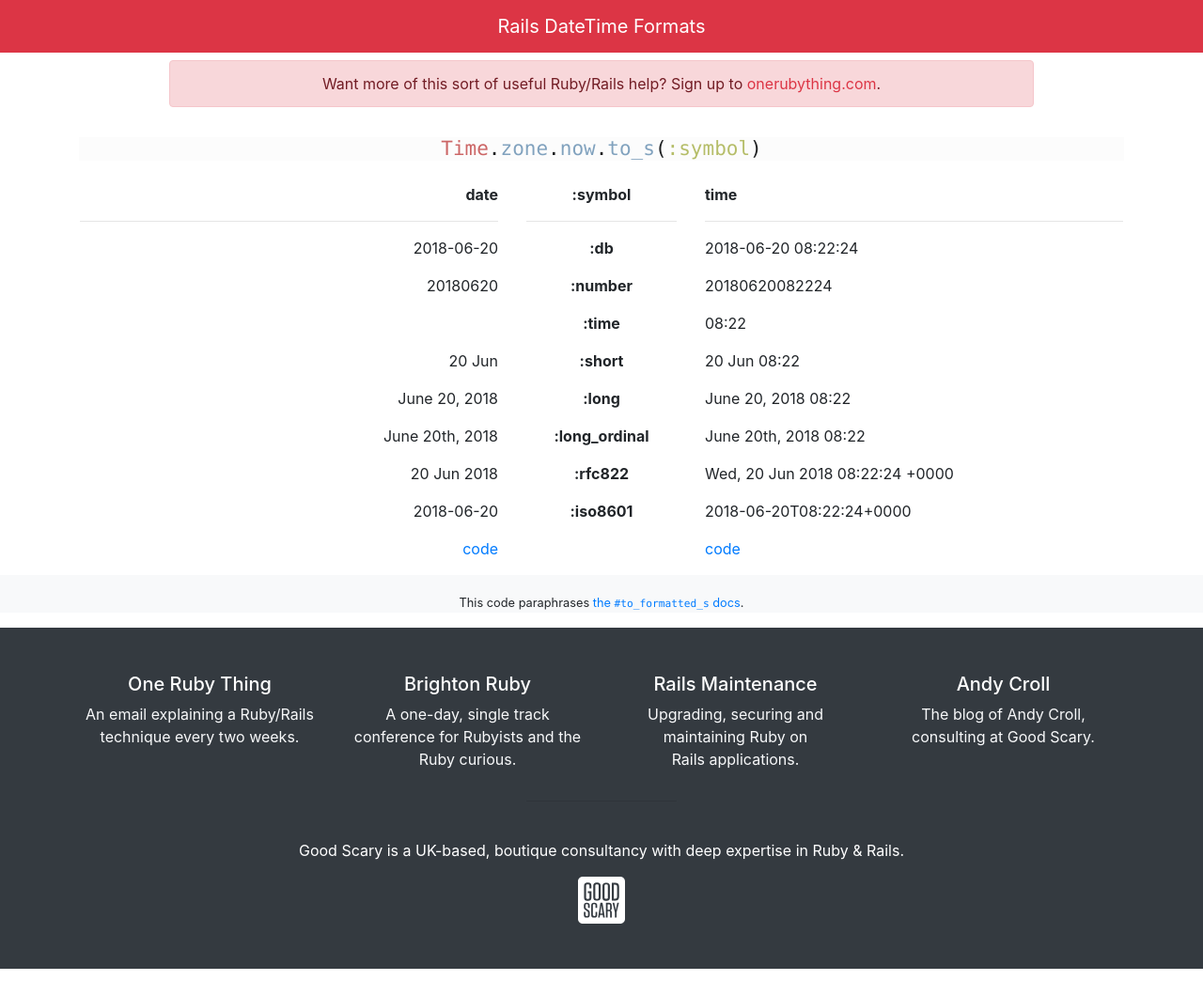
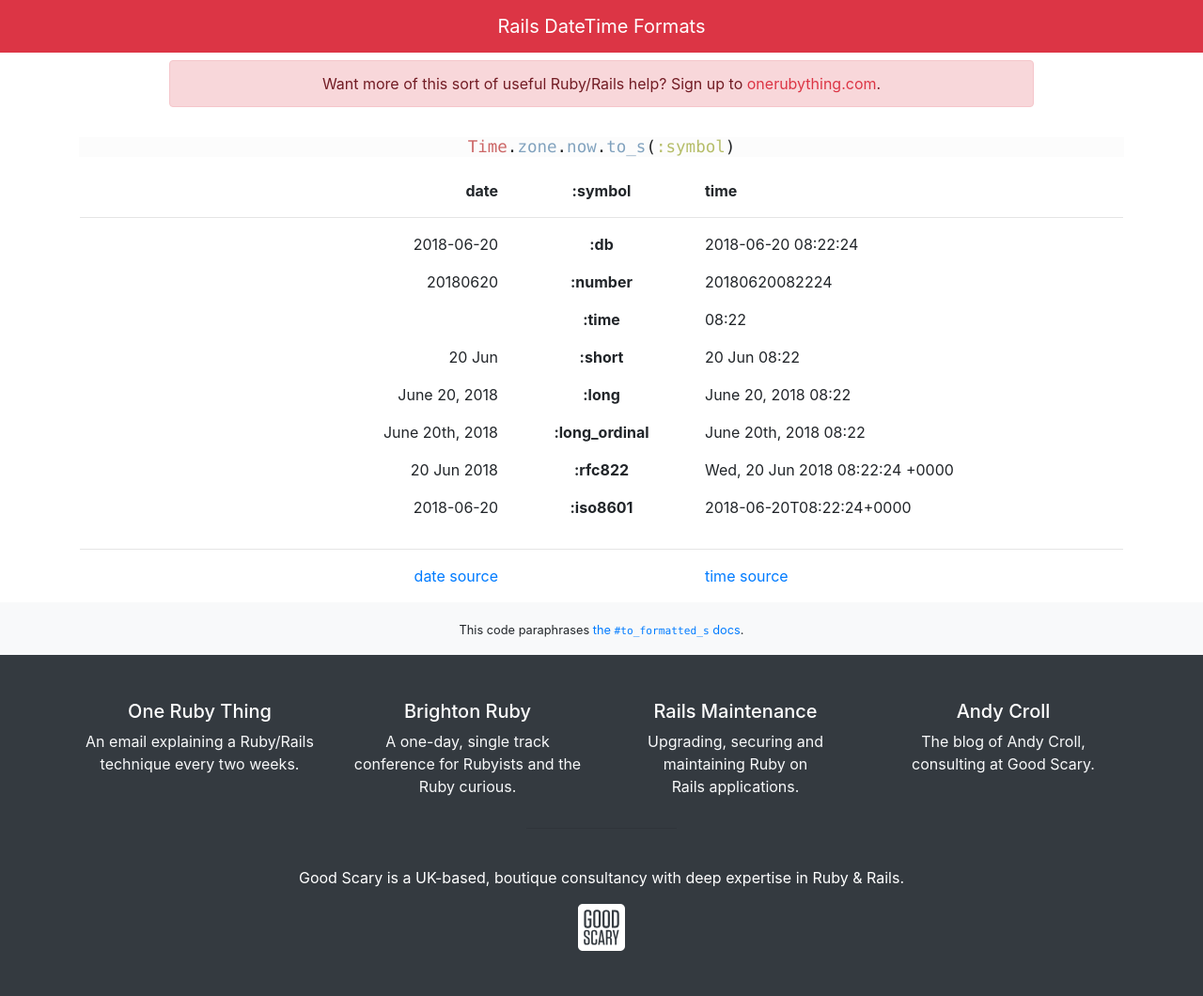
Before and after one commit to andycroll/railsdatetimeformats.com, a Jekyll site: the page built from index.html, in a window 1280 px wide. Shown: the whole page at 94% size. Built offline with Jekyll 4.4.1, drawn with Linux system fonts in a browser that asks for light colours; before the commit the page ends 1031 px from its top, so only the background shows below that.

Commit message:
Fix formatting for small screen devices

```diff
--- a/_layouts/default.html
+++ b/_layouts/default.html
@@ -50,7 +50,7 @@
 
     <div class="container">
       <div class="row">
-        <div class="col-10 offset-1 mt-2">
+        <div class="col-12 col-sm-10 offset-sm-1 mt-2">
           <div class="alert alert-danger text-center" role="alert">
             Want more of this sort of useful Ruby/Rails help? Sign up to <a href="https://onerubything.com" class="text-danger">onerubything.com</a>.
           </div>
--- a/index.html
+++ b/index.html
@@ -3,74 +3,140 @@
 ---
 
 <div class="container">
-
   <div class="language-ruby highlighter-rouge">
-  <div class="highlight text-center h4 mt-3 mb-4">
-    <pre class="highlight"><code><span class="no">Time</span><span class="p">.</span><span class="nf">zone</span><span class="p">.</span><span class="nf">now</span><span class="p">.</span><span class="nf">to_s</span><span class="p">(</span><span class="ss">:symbol</span><span class="p">)</span></code></pre>
+    <div class="highlight text-center h5 mt-3 mb-4">
+      <pre class="highlight"><code><span class="no">Time</span><span class="p">.</span><span class="nf">zone</span><span class="p">.</span><span class="nf">now</span><span class="p">.</span><span class="nf">to_s</span><span class="p">(</span><span class="ss">:sym<span class="d-none d-sm-inline">bol</span></span><span class="p">)</span></code></pre>
     </div>
   </div>
 
   <div class="row">
-
-<div class="col-5 text-right">
-
-<p><b>date</b></p>
-<hr />
-
-<p><a class="" data-name="db" data-js-format="%Y-%m-%d">2007-11-10</a></p>
-<p><a class="" data-name="number" data-js-format="%Y%m%d">20071110</a></p>
-<p>&nbsp;</p>
-<p><a class="" data-name="short" data-js-format="%d %b">10 Nov</a></p>
-<p><a class="" data-name="long" data-js-format="%B %d, %Y">November 10, 2007</a></p>
-<p><a class="" data-name="long_ordinal" data-js-format="%B %o, %Y">November 10th, 2007</a></p>
-<p><a class="" data-name="rfc822" data-js-format="%d %b %Y">10 Nov 2007</a></p>
-<p><a class="" data-name="iso8601" data-js-format="%Y-%m-%d">2007-11-10</a></p>
-
-<p><a href="https://github.com/rails/rails/blob/master/activesupport/lib/active_support/core_ext/time/conversions.rb">code</a></p>
-
+    <div class="col-6 col-sm-4 col-md-5 text-right">
+      <p class="mb-0"><b>date</b></p>
     </div>
-
-<div class="col-2 text-center">
-
-<p><b>:symbol</b></p>
-<hr />
-
-<p><b>:db</b></p>
-<p><b>:number</b></p>
-<p><b>:time</b></p>
-<p><b>:short</b></p>
-<p><b>:long</b></p>
-<p><b>:long_ordinal</b></p>
-<p><b>:rfc822</b></p>
-<p><b>:iso8601</b></p>
-
+    <div class="col-3 col-md-2 text-center d-none d-sm-block">
+      <p class="mb-0"><b>:symbol</b></p>
     </div>
-
-<div class="col-5">
-
-<p><b>time</b></p>
-<hr />
-
-<p><a class="" data-name="db" data-js-format="%Y-%m-%d %H:%M:%S">2007-01-18 12:34:56</a></p>
-<p><a class="" data-name="number" data-js-format="%Y%m%d%H%M%S">20070118123456</a></p>
-<p><a class="" data-name="time" data-js-format="%H:%M">12:34</a></p>
-<p><a class="" data-name="short" data-js-format="%d %b %H:%M">18 Jan</a></p>
-<p><a class="" data-name="long" data-js-format="%B %d, %Y %H:%M">January 18, 2007 06:10</a></p>
-<p><a class="" data-name="long_ordinal" data-js-format="%B %o, %Y %H:%M">January 18th, 2007 06:10</a></p>
-<p><a class="" data-name="rfc822" data-js-format="%a, %d %b %Y %H:%M:%S %z">Thu, 18 Jan 2007 06:10:17 -0600</a></p>
-<p><a class="" data-name="iso8601" data-js-format="%Y-%m-%dT%H:%M:%S%z">2007-01-18T06:10:17-06:00</a></p>
-
-<p><a href="https://github.com/rails/rails/blob/master/activesupport/lib/active_support/core_ext/date/conversions.rb">code</a></p>
-
+    <div class="col-6 col-sm-5">
+      <p class="mb-0"><b>time</b></p>
     </div>
   </div>
 
+  <hr />
+
+  <div class="row">
+    <div class="order-2 order-sm-1 col-6 col-sm-4 col-md-5 text-right">
+      <p><a class="" data-name="db" data-js-format="%Y-%m-%d">2007-11-10</a></p>
+    </div>
+    <div class="order-1 order-sm-2 col-12 col-sm-3 col-md-2 text-center">
+      <p class="mb-0"><b>:db</b></p>
+    </div>
+    <div class="order-3 col-6 col-sm-5">
+      <p><a class="" data-name="db" data-js-format="%Y-%m-%d %H:%M:%S">2007-01-18 12:34:56</a></p>
+    </div>
+  </div>
+
+  <div class="row">
+    <div class="order-2 order-sm-1 col-6 col-sm-4 col-md-5 text-right">
+      <p><a class="" data-name="number" data-js-format="%Y%m%d">20071110</a></p>
+    </div>
+    <div class="order-1 order-sm-2 col-12 col-sm-3 col-md-2 text-center">
+      <p class="mb-0"><b>:number</b></p>
+    </div>
+    <div class="order-3 col-6 col-sm-5">
+      <p><a class="" data-name="number" data-js-format="%Y%m%d%H%M%S">20070118123456</a></p>
+    </div>
+  </div>
+
+  <div class="row">
+    <div class="order-2 order-sm-1 col-6 col-sm-4 col-md-5 text-right">
+      <p>&nbsp;</p>
+    </div>
+    <div class="order-1 order-sm-2 col-12 col-sm-3 col-md-2 text-center">
+      <p class="mb-0"><b>:time</b></p>
+    </div>
+    <div class="order-3 col-6 col-sm-5">
+      <p><a class="" data-name="time" data-js-format="%H:%M">12:34</a></p>
+    </div>
+  </div>
+
+  <div class="row">
+    <div class="order-2 order-sm-1 col-6 col-sm-4 col-md-5 text-right">
+      <p><a class="" data-name="short" data-js-format="%d %b">10 Nov</a></p>
+    </div>
+    <div class="order-1 order-sm-2 col-12 col-sm-3 col-md-2 text-center">
+      <p class="mb-0"><b>:short</b></p>
+    </div>
+    <div class="order-3 col-6 col-sm-5">
+      <p><a class="" data-name="short" data-js-format="%d %b %H:%M">18 Jan 12:34</a></p>
+    </div>
+  </div>
+
+  <div class="row">
+    <div class="order-2 order-sm-1 col-6 col-sm-4 col-md-5 text-right">
+      <p><a class="" data-name="long" data-js-format="%B %d, %Y">November 10, 2007</a></p>
+    </div>
+    <div class="order-1 order-sm-2 col-12 col-sm-3 col-md-2 text-center">
+      <p class="mb-0"><b>:long</b></p>
+    </div>
+    <div class="order-3 col-6 col-sm-5">
+      <p><a class="" data-name="long" data-js-format="%B %d, %Y %H:%M">January 18, 2007 06:10</a></p>
+    </div>
+  </div>
+
+  <div class="row">
+    <div class="order-2 order-sm-1 col-6 col-sm-4 col-md-5 text-right">
+      <p><a class="" data-name="long_ordinal" data-js-format="%B %o, %Y">November 10th, 2007</a></p>
+    </div>
+    <div class="order-1 order-sm-2 col-12 col-sm-3 col-md-2 text-center">
+      <p class="mb-0"><b>:long_ordinal</b></p>
+    </div>
+    <div class="order-3 col-6 col-sm-5">
+      <p><a class="" data-name="long_ordinal" data-js-format="%B %o, %Y %H:%M">January 18th, 2007 06:10</a></p>
+    </div>
+  </div>
+
+  <div class="row">
+    <div class="order-2 order-sm-1 col-6 col-sm-4 col-md-5 text-right">
+      <p><a class="" data-name="rfc822" data-js-format="%d %b %Y">10 Nov 2007</a></p>
+    </div>
+    <div class="order-1 order-sm-2 col-12 col-sm-3 col-md-2 text-center">
+      <p class="mb-0"><b>:rfc822</b></p>
+    </div>
+    <div class="order-3 col-6 col-sm-5">
+      <p><a class="" data-name="rfc822" data-js-format="%a, %d %b %Y %H:%M:%S %z">Thu, 18 Jan 2007 06:10:17 -0600</a></p>
+    </div>
+  </div>
+
+  <div class="row">
+    <div class="order-2 order-sm-1 col-6 col-sm-4 col-md-5 text-right">
+      <p><a class="" data-name="iso8601" data-js-format="%Y-%m-%d">2007-11-10</a></p>
+    </div>
+    <div class="order-1 order-sm-2 col-12 col-sm-3 col-md-2 text-center">
+      <p class="mb-0"><b>:iso8601</b></p>
+    </div>
+    <div class="order-3 col-6 col-sm-5">
+      <p><a class="" data-name="iso8601" data-js-format="%Y-%m-%dT%H:%M:%S%z">2007-01-18T06:10:17-06:00</a></p>
+    </div>
+  </div>
+
+  <hr />
+
+  <div class="row">
+    <div class="col-6 col-sm-4 col-md-5 text-right">
+      <p><a href="https://github.com/rails/rails/blob/master/activesupport/lib/active_support/core_ext/date/conversions.rb">date source</a></p>
+    </div>
+    <div class="col-3 col-md-2 text-center d-none d-sm-block">
+      &nbsp;
+    </div>
+    <div class="col-6 col-sm-5">
+      <p><a href="https://github.com/rails/rails/blob/master/activesupport/lib/active_support/core_ext/time/conversions.rb">time source</a></p>
+    </div>
+  </div>
 </div>
 
   <div class="bg-light text-center mb-0 pt-1">
-  <p class="my-3 small">This code paraphrases <a href="http://api.rubyonrails.org/classes/DateTime.html#method-i-to_formatted_s">the <code>#to_formatted_s</code> docs</a>.</p>
+    <p class="my-0 py-3 small">This code paraphrases <a href="http://api.rubyonrails.org/classes/DateTime.html#method-i-to_formatted_s">the <code>#to_formatted_s</code> docs</a>.</p>
   </div>
-
 
 <script>
 var elements = document.querySelectorAll("[data-name]");
```
Lines whose indentation alone changed are shown as unchanged.
